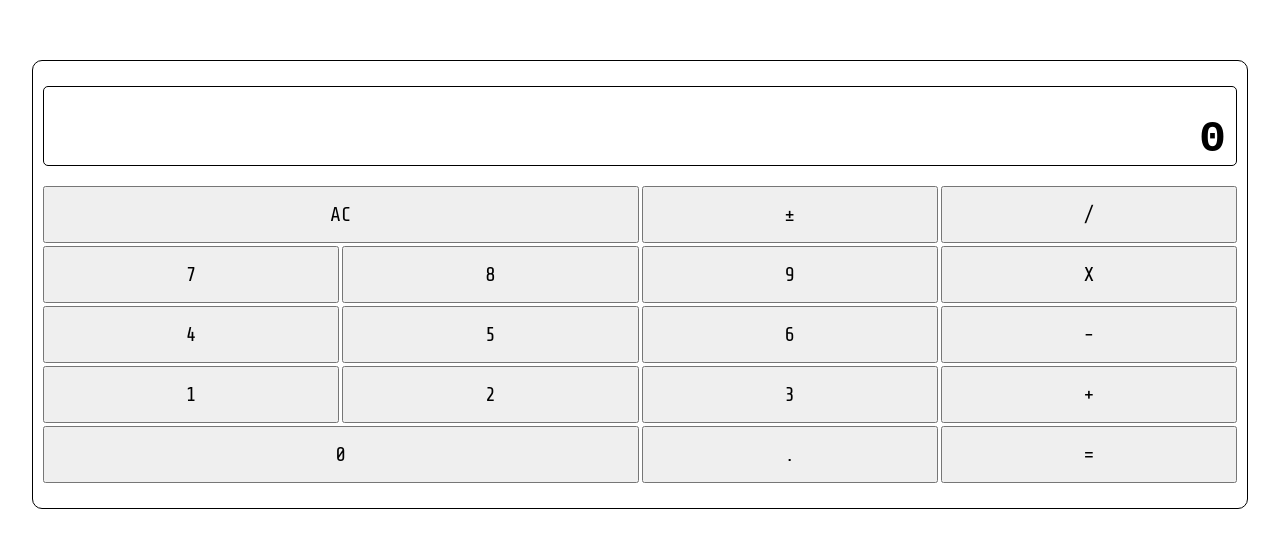
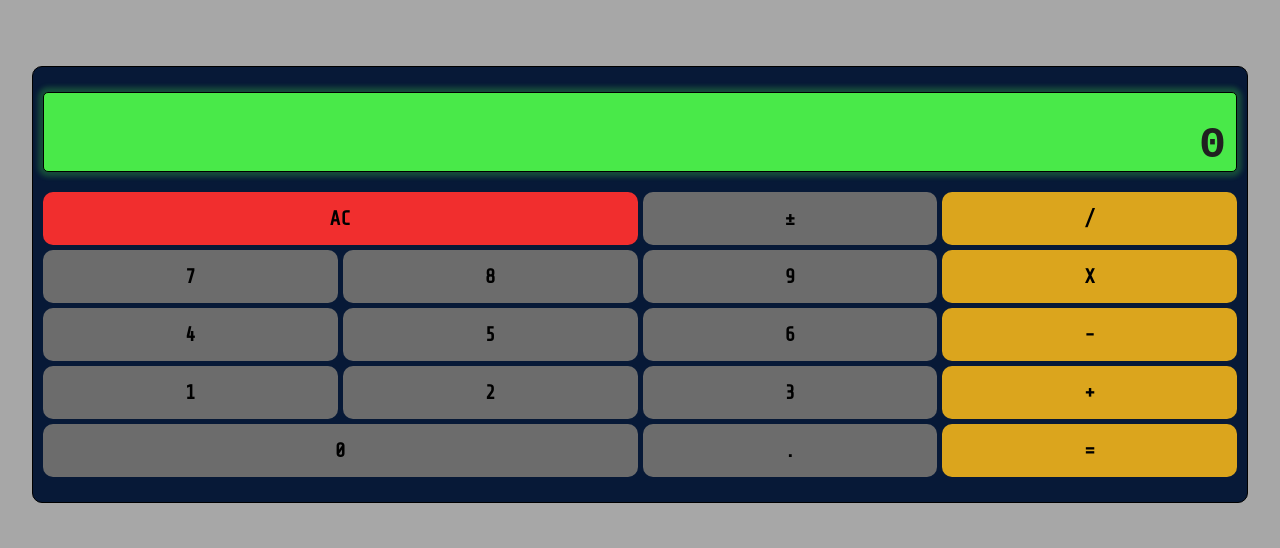
Before and after one commit to jhonelvillanueva/basic-calculator, a React (Create React App) app: page / in a window 1280 px wide. Shown: the part 116-664 px from the top of the page. Built offline with nearby package versions, Linux system fonts and the light colour scheme; a web font is replaced by a local one.

Commit message:
added style

```diff
--- a/src/App.css
+++ b/src/App.css
@@ -17,6 +17,7 @@ html {
 	display: flex;
 	justify-content: center;
 	align-items: center;
+	background-color: rgb(167, 167, 167);
 }
 
 .App {
@@ -24,4 +25,5 @@ html {
 	border: 1px solid black;
 	border-radius: 10px;
 	padding: 2.5rem 1rem;
+	background-color: rgb(7, 25, 55);
 }
--- a/src/App.js
+++ b/src/App.js
@@ -7,26 +7,23 @@ const MAX_CHARACTER = 13;
 
 const App = () => {
 	const [current, setCurrent] = useState('');
+	const [prevVal, setPrevVal] = useState('');
 	const [formula, setFormula] = useState('');
 	const [display, setDisplay] = useState('');
 	const [result, setResult] = useState('');
-
-	// const operators = ['+', '-', '*', '/', '.'];
 
 	useEffect(() => {
 		start();
 	}, []);
 
 	useEffect(() => {
-		if (!result) {
-			return;
-		}
+		if (!result) return;
 
-		const firstDigit = result.slice(0, result.indexOf(/\^d/) - 1);
-		const secondDigit = result.slice(result.indexOf(/\^d/));
+		const firstDigit = result.slice(0, result.indexOf('/[D^.]/') - 1);
+		const secondDigit = result.slice(result.indexOf(/[\D^.]/));
 		const operator = result.slice(
-			result.indexOf(/\^d/) - 1,
-			result.indexOf(/\^d/)
+			result.indexOf(/[\D^.]/) - 1,
+			result.indexOf(/[\D^.]/)
 		);
 
 		const computed = (a, b, op) => {
@@ -65,12 +62,15 @@ const App = () => {
 
 	const start = () => {
 		setCurrent('');
+		setPrevVal('');
 		setFormula('');
 		setDisplay('');
 		setResult('');
 	};
 
 	const handleNumber = (e) => {
+		if (formula.slice(-1) === '.') return;
+
 		updateDisplay((prev) => prev + e.target.value);
 		setCurrent((prev) => prev + e.target.value);
 
@@ -80,7 +80,7 @@ const App = () => {
 	};
 
 	const handleOperator = (e) => {
-		if (!formula && !current) {
+		if ((!formula && !current) || (formula && formula.slice(-1) === '=')) {
 			return;
 		}
 
@@ -89,13 +89,13 @@ const App = () => {
 	};
 
 	const handleEqual = (e) => {
+		if ((!formula && !current) || (formula && formula.slice(-1) === '=')) {
+			return;
+		}
+
 		setFormula(formula + current + e.target.value);
 		setResult(formula + current);
 		setCurrent('');
-
-		if (formula.slice(-1) !== /\d/) {
-			setResult(formula + current);
-		}
 	};
 
 	return (
--- a/src/components/Button.css
+++ b/src/components/Button.css
@@ -3,7 +3,7 @@
 .button-container {
 	margin-top: 2rem;
 	display: grid;
-	gap: 0.3rem;
+	gap: 0.5rem;
 	grid-template-columns: repeat(4, 1fr);
 }
 
@@ -12,7 +12,27 @@
 }
 
 .btn {
+	border: none;
+	border-radius: 10px;
 	font-family: 'Share Tech Mono', monospace;
+	font-weight: bold;
 	font-size: 2rem;
 	padding: 1.5rem 0;
 }
+
+.btn:hover,
+.btn:active {
+	opacity: 0.8;
+}
+
+.num {
+	background-color: rgb(108, 108, 108);
+}
+
+.operator {
+	background-color: rgb(219, 165, 29);
+}
+
+.ac {
+	background-color: rgb(241, 46, 46);
+}
--- a/src/components/Button.js
+++ b/src/components/Button.js
@@ -5,56 +5,59 @@ const Button = ({ start, handleNumber, handleOperator, handleEqual }) => {
 	return (
 		<>
 			<div className='button-container'>
-				<button className='btn grid-span-2' onClick={start}>
+				<button className='btn grid-span-2 ac' onClick={start}>
 					AC
 				</button>
-				<button className='btn'>±</button>
-				<button className='btn' onClick={handleOperator} value='/'>
+				<button className='btn num'>±</button>
+				<button className='btn operator' onClick={handleOperator} value='/'>
 					/
 				</button>
-				<button className='btn' onClick={handleNumber} value='7'>
+				<button className='btn num' onClick={handleNumber} value='7'>
 					7
 				</button>
-				<button className='btn' onClick={handleNumber} value='8'>
+				<button className='btn num' onClick={handleNumber} value='8'>
 					8
 				</button>
-				<button className='btn' onClick={handleNumber} value='9'>
+				<button className='btn num' onClick={handleNumber} value='9'>
 					9
 				</button>
-				<button className='btn' onClick={handleOperator} value='x'>
+				<button className='btn operator' onClick={handleOperator} value='x'>
 					X
 				</button>
-				<button className='btn' onClick={handleNumber} value='4'>
+				<button className='btn num' onClick={handleNumber} value='4'>
 					4
 				</button>
-				<button className='btn' onClick={handleNumber} value='5'>
+				<button className='btn num' onClick={handleNumber} value='5'>
 					5
 				</button>
-				<button className='btn' onClick={handleNumber} value='6'>
+				<button className='btn num' onClick={handleNumber} value='6'>
 					6
 				</button>
-				<button className='btn' onClick={handleOperator} value='-'>
+				<button className='btn operator' onClick={handleOperator} value='-'>
 					-
 				</button>
-				<button className='btn' onClick={handleNumber} value='1'>
+				<button className='btn num' onClick={handleNumber} value='1'>
 					1
 				</button>
-				<button className='btn' onClick={handleNumber} value='2'>
+				<button className='btn num' onClick={handleNumber} value='2'>
 					2
 				</button>
-				<button className='btn' onClick={handleNumber} value='3'>
+				<button className='btn num' onClick={handleNumber} value='3'>
 					3
 				</button>
-				<button className='btn' onClick={handleOperator} value='+'>
+				<button className='btn operator' onClick={handleOperator} value='+'>
 					+
 				</button>
-				<button className='btn grid-span-2' onClick={handleNumber} value='0'>
+				<button
+					className='btn num grid-span-2'
+					onClick={handleNumber}
+					value='0'>
 					0
 				</button>
-				<button className='btn' onClick={handleNumber} value='.'>
+				<button className='btn num' onClick={handleNumber} value='.'>
 					.
 				</button>
-				<button className='btn' onClick={handleEqual} value='='>
+				<button className='btn operator' onClick={handleEqual} value='='>
 					=
 				</button>
 			</div>
--- a/src/components/Display.css
+++ b/src/components/Display.css
@@ -22,6 +22,9 @@
 	font-family: 'Digital', monospace;
 	text-align: right;
 	padding: 0.5rem 1rem;
+	background-color: rgb(73, 233, 73);
+	box-shadow: 0 0 5px 5px rgba(73, 233, 73, 0.241);
+	color: rgb(32, 32, 32);
 }
 
 .display-big {
```
